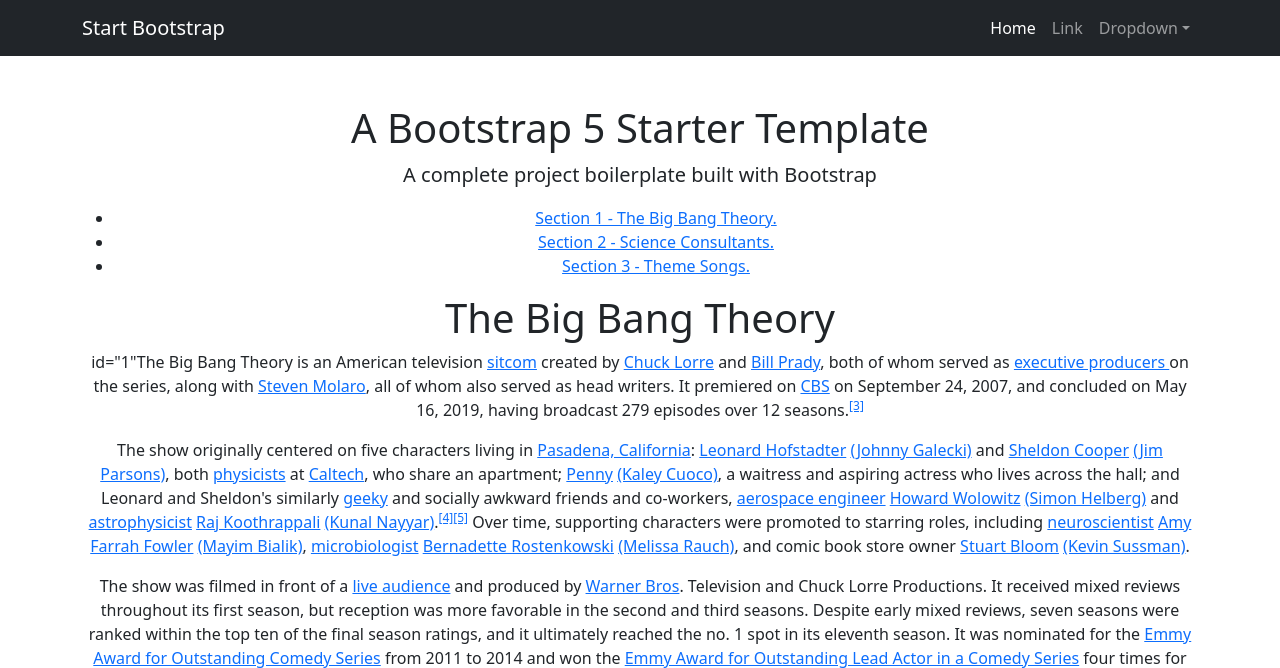
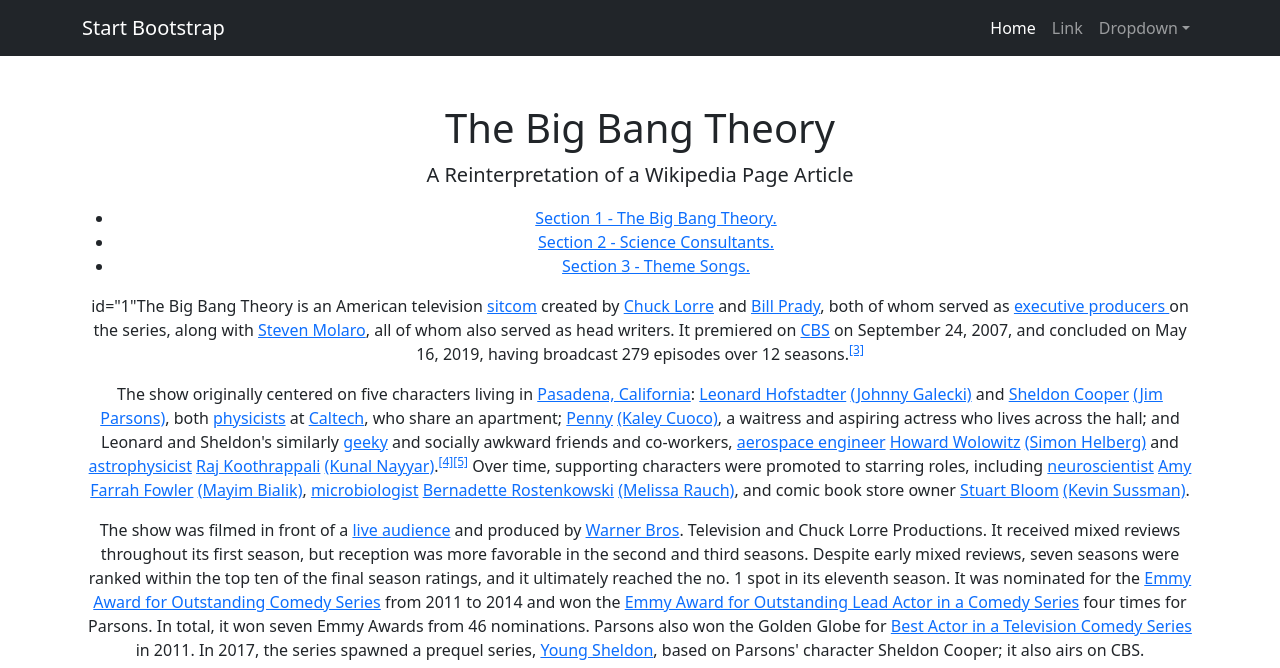
Before and after one commit to Wellington-Mariano/csp_ca1, a plain HTML site: page csp_ca1/index.html in a window 1280 px wide. Shown: the top 668 px of the page. Drawn offline with nearby package versions, Linux system fonts and the light colour scheme.

Commit message:
Commit 7

```diff
--- a/csp_ca1/index.html
+++ b/csp_ca1/index.html
@@ -4,15 +4,15 @@
         <meta charset="utf-8" />
         <meta name="viewport" content="width=device-width, initial-scale=1, shrink-to-fit=no" />
         <meta name="description" content="" />
-        <meta name="author" content="" />
-        <title>Bare - Start Bootstrap Template</title>
-        <!-- Favicon-->
+        <meta name="Wellington Diego Mariano" content="Reinterpretation of a wikipedia article" />
+        <!-- link to the real <a href="https://en.wikipedia.org/wiki/The_Big_Bang_Theory">article</a> -->
+        <title>csp_ca1</title>
+
         <link rel="icon" type="image/x-icon" href="assets/favicon.ico" />
-        <!-- Core theme CSS (includes Bootstrap)-->
+
         <link href="css/styles.css" rel="stylesheet" />
     </head>
     <body>
-        <!-- Responsive navbar-->
         <nav class="navbar navbar-expand-lg navbar-dark bg-dark">
             <div class="container">
                 <a class="navbar-brand" href="#">Start Bootstrap</a>
@@ -34,11 +34,10 @@
                 </div>
             </div>
         </nav>
-        <!-- Page content-->
         <div class="container">
             <div class="text-center mt-5">
-                <h1>A Bootstrap 5 Starter Template</h1>
-                <p class="lead">A complete project boilerplate built with Bootstrap</p>
+                <h1>The Big Bang Theory</h1>
+                <p class="lead">A Reinterpretation of a Wikipedia Page Article</p>
                 <header>
                     <nav>
                         <ul>
@@ -50,7 +49,6 @@
                 </header>
                 <main>
                     <section>
-                        <h1>The Big Bang Theory</h1>
                         <p>
                             id="1"The Big Bang Theory is an American television <a href="https://en.wikipedia.org/wiki/Sitcom">sitcom</a> created by <a href="https://en.wikipedia.org/wiki/Chuck_Lorre">Chuck Lorre</a> and <a href="https://en.wikipedia.org/wiki/Bill_Prady">Bill Prady</a>, both of whom served as <a href="https://en.wikipedia.org/wiki/Executive_producer"> executive producers </a> on the series, along with <a href="https://en.wikipedia.org/wiki/Steven_Molaro">Steven Molaro</a>, all of whom also served as head writers. It premiered on <a href="https://en.wikipedia.org/wiki/CBS"> CBS</a>  on September 24, 2007, and concluded on May 16, 2019, having broadcast 279 episodes over 12 seasons.<sup><a href="https://en.wikipedia.org/wiki/The_Big_Bang_Theory#cite_note-3">[3]</a> </sup>
 
```
